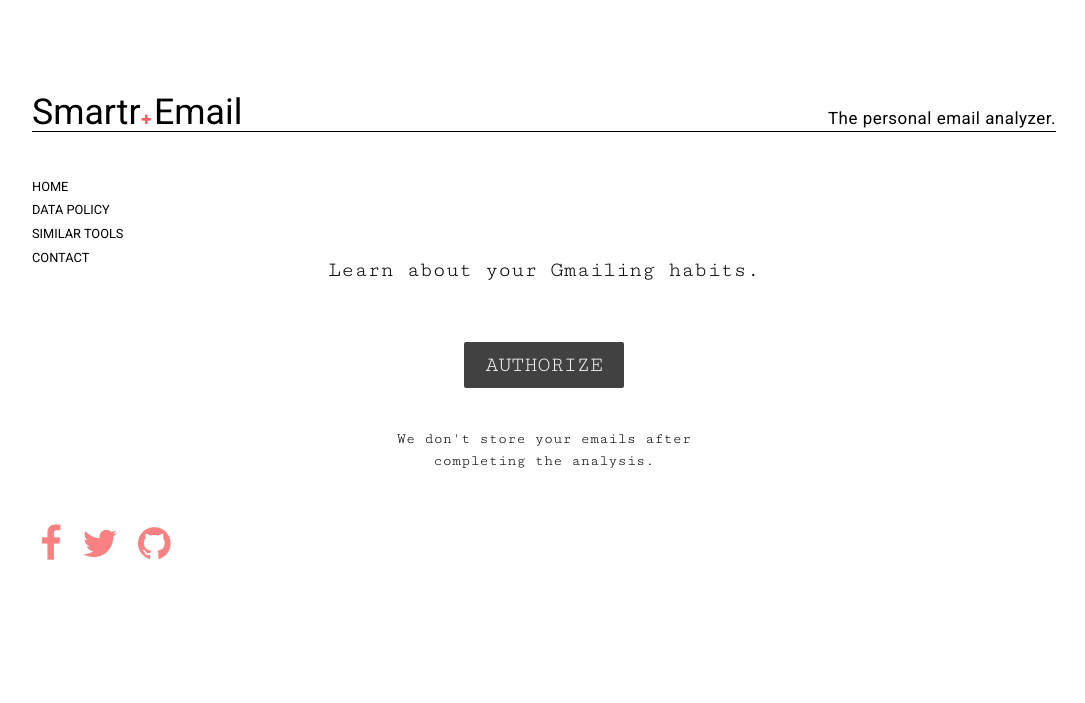
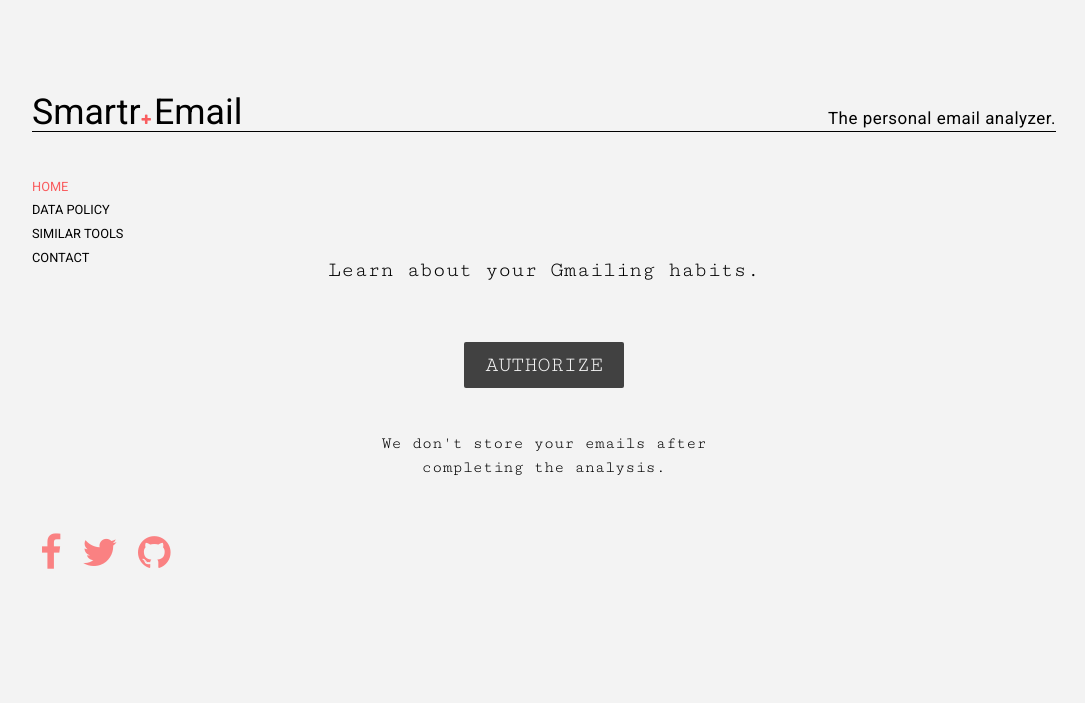
Before and after one commit to ilyaaltshteyn/SmarterEmail, a Flask app: page / in a window 1280 px wide. Shown: the top 703 px of the page, without its empty margins (96-1181 px from the left). Run offline with Flask 2, Linux system fonts and the light colour scheme; some libraries are stand-ins or nearby versions.

Commit message:
added colorizing to active links

```diff
--- a/static/home.css
+++ b/static/home.css
@@ -1,17 +1,13 @@
 /********** General styling **********/
 
-/*body {
-    background: #3e606f;
-    color: #FCFFF5;
-}*/
+body {
+    background: #F3F3F3;
+    /*color: #FCFFF5;*/
+}
 
 .site-content {
     width: 80vw;
     margin: 12vh auto;
-}
-
-li:a:visited{
-  color: #F95D5F;
 }
 
 
@@ -29,6 +25,10 @@ header {
     padding-right: 3px;
     padding-left: 1px;
     /*padding-top: 20px;*/
+}
+
+.home-button {
+  color: #F95D5F;
 }
 
 h1 {
@@ -83,7 +83,7 @@ ul {
 }
 
 p {
-    font-size: .95em;
+    font-size: 1.05em;
     line-height: 1.421em;
     /*color: rgba(51, 51, 51, 0.80);*/
     /*color: #FCFFF5;*/
--- a/static/main.js
+++ b/static/main.js
@@ -5,21 +5,29 @@ $(document).ready(function() {
     });
     $('.data-policy-button').on('click', function(event) {
         event.preventDefault();
+        $('.data-policy-button').css({'color':'rgba(249,93,95,1)'})
+        $('.tools-button, .contact-button, .home-button').css({'color':'black'})
         $('.home-content, .tools-content, .contact-content').hide();
         $('.data-policy-content').show();
     });
     $('.tools-button').on('click', function(event) {
         event.preventDefault();
+        $('.tools-button').css({'color':'rgba(249,93,95,1)'})
+        $('.data-policy-button, .contact-button, .home-button').css({'color':'black'})
         $('.home-content, .data-policy-content, .contact-content').hide();
         $('.tools-content').show();
     });
     $('.contact-button').on('click', function(event) {
         event.preventDefault();
+        $('.contact-button').css({'color':'rgba(249,93,95,1)'})
+        $('.tools-button, .data-policy-button, .home-button').css({'color':'black'})
         $('.home-content, .tools-content, .data-policy-content').hide();
         $('.contact-content').show();
     });
     $('.home-button').on('click', function(event) {
         event.preventDefault();
+        $('.home-button').css({'color':'rgba(249,93,95,1)'})
+        $('.tools-button, .contact-button, .data-policy-button').css({'color':'black'})
         $('.data-policy-content, .tools-content, .contact-content').hide();
         $('.home-content').show();
     });
--- a/templates/home.html
+++ b/templates/home.html
@@ -16,7 +16,7 @@
 <body>
     <main class="site-content">
         <header>
-            <h1 class="home-button">Smartr<i class="fa fa-plus" id="logocon" aria-hidden="true"></i>Email</h1>
+            <h1>Smartr<i class="fa fa-plus" id="logocon" aria-hidden="true"></i>Email</h1>
             <h2>The personal email analyzer.</h2>
         </header>
         <p class="mobile-menu-button">--menu--</p>
```
